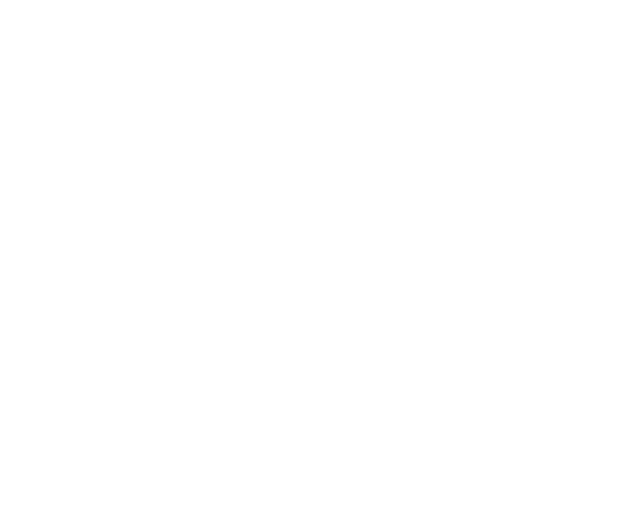
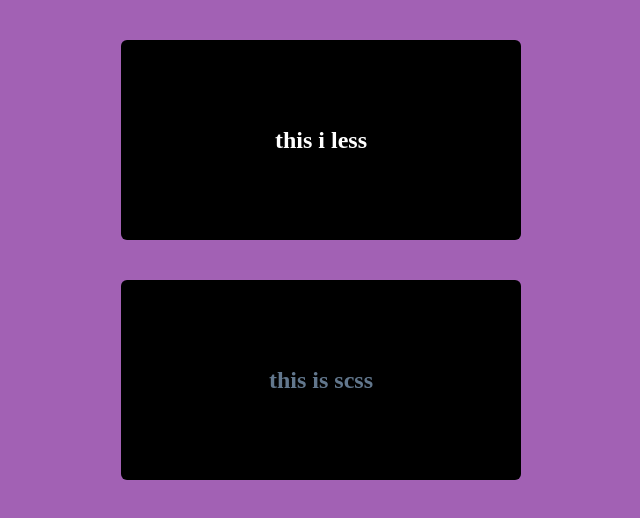
Before and after one commit to AlexShiversGith/learning-webpack, a website built with webpack: page src/index.html in a window 1280 px wide. Shown: the whole page, without its empty margins (319-959 px from the left). Built offline with nearby package versions, Linux system fonts and the light colour scheme.

Commit message:
connecting styles

```diff
--- a/package.json
+++ b/package.json
@@ -15,7 +15,13 @@
   "license": "ISC",
   "devDependencies": {
     "clean-webpack-plugin": "^4.0.0",
+    "css-loader": "^6.10.0",
     "html-webpack-plugin": "^5.6.0",
+    "less": "^4.2.0",
+    "less-loader": "^12.2.0",
+    "sass": "^1.72.0",
+    "sass-loader": "^14.1.1",
+    "style-loader": "^3.3.4",
     "webpack": "^5.90.3",
     "webpack-cli": "^5.1.4"
   }
--- a/src/index.html
+++ b/src/index.html
@@ -6,6 +6,11 @@
     <title>Document</title>
 </head>
 <body>
-
+    <div class="styleless">
+        <h2>this i less</h2>
+    </div>
+    <div class="scss">
+        <h2>this is scss</h2>
+    </div>
 </body>
 </html>
--- a/src/index.js
+++ b/src/index.js
@@ -1,4 +1,7 @@
 import Person from "./person"
+import "./styles/style.css"
+import "./styles/style.less"
+import "./styles/style.scss"
 
 const alex = new Person('Alex', '28', 'Belarus')
 console.log(alex)
--- /dev/null
+++ b/src/styles/style.less
@@ -0,0 +1,11 @@
+.styleless{
+    width: 400px;
+    height: 200px;
+    margin: 40px auto;
+    display: flex;
+    justify-content: center;
+    align-items: center;
+    color: white;
+    background: black;
+    border-radius: 6px;
+}
--- /dev/null
+++ b/src/styles/style.scss
@@ -0,0 +1,11 @@
+.scss{
+    width: 400px;
+    height: 200px;
+    margin: 40px auto;
+    display: flex;
+    justify-content: center;
+    align-items: center;
+    color: rgb(98, 119, 141);
+    background: black;
+    border-radius: 6px;
+}
--- a/webpack.config.js
+++ b/webpack.config.js
@@ -19,4 +19,20 @@ module.exports = {
         }),
         new CleanWebpackPlugin()
     ],
+    module: {
+        rules: [
+            {
+                test: /\.css$/i,
+                use: ['style-loader', 'css-loader']
+            },
+            {
+                test: /\.s[ac]ss$/i,
+                use: ['style-loader', 'css-loader', 'sass-loader']
+            },
+            {
+                test: /\.less$/i,
+                use: ['style-loader', 'css-loader', 'less-loader']
+            }
+        ]
+    }
 }
```
Also changed, not shown: dist/index.html, readme.txt, src/styles/style.css (added), 3 other files.
